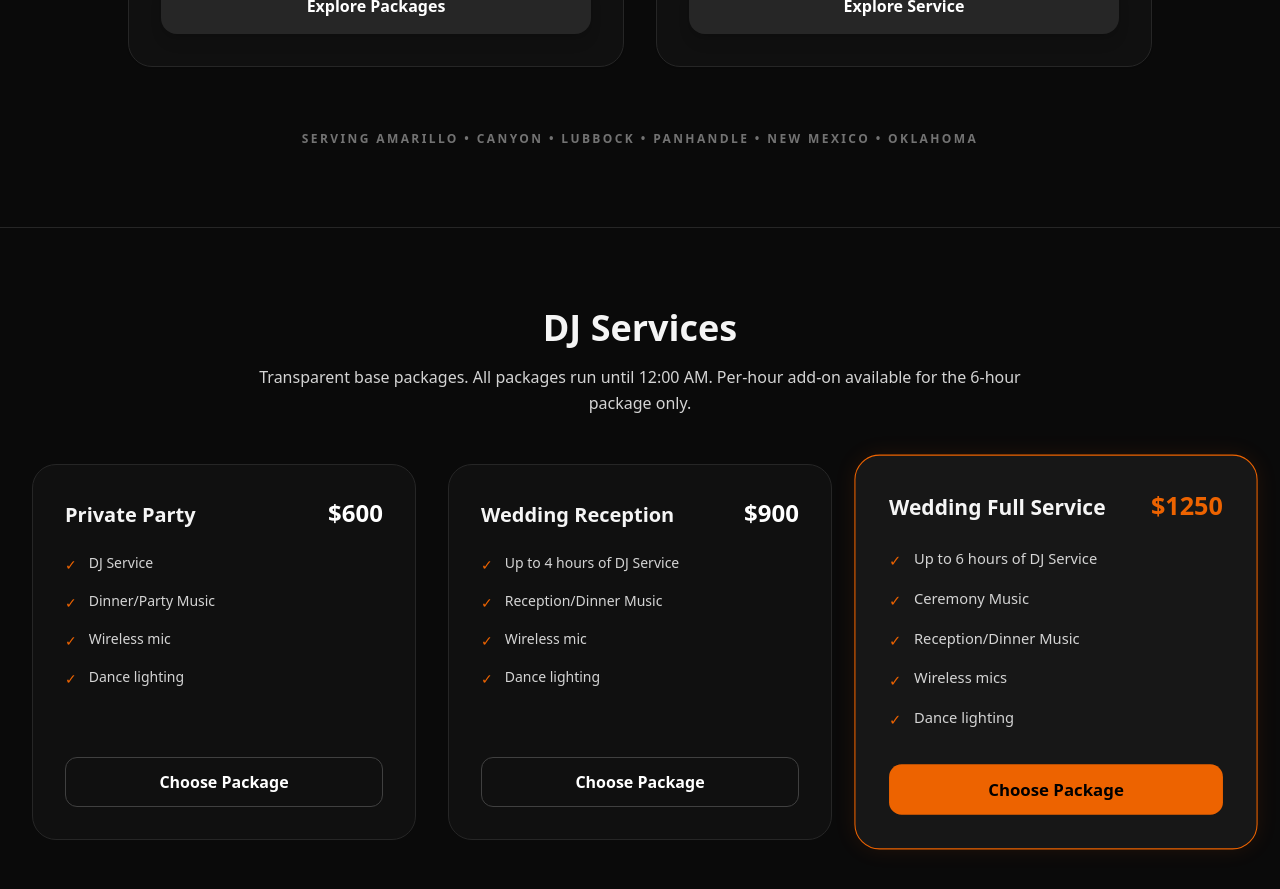
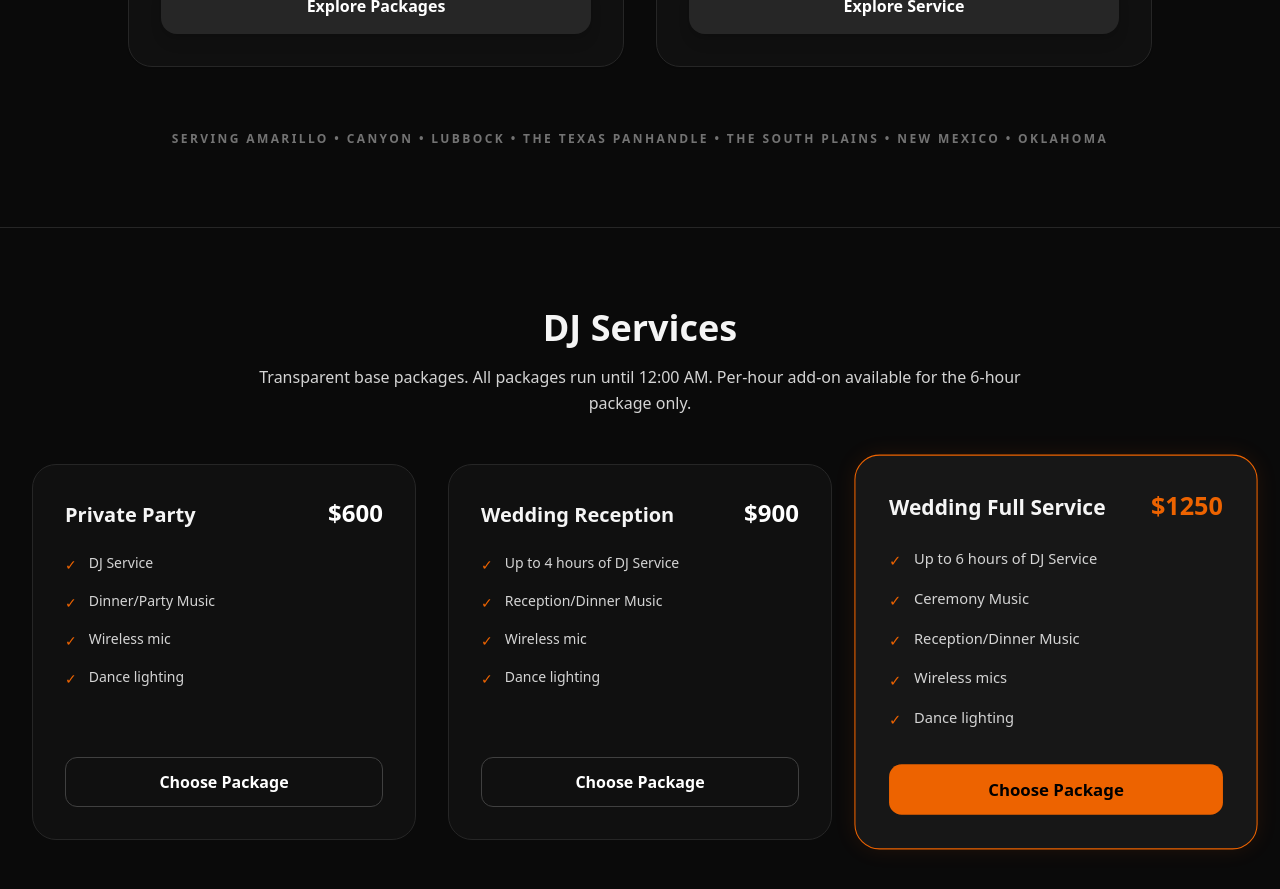
Before and after one commit to dexter806/tascosa.audio, a Next.js app: page / in a window 1280 px wide. Shown: the part 1320-2209 px from the top of the page. Built offline with nearby package versions, Linux system fonts and the light colour scheme.

Commit message:
Update index.js

```diff
--- a/pages/index.js
+++ b/pages/index.js
@@ -198,7 +198,7 @@ export default function Home() {
   {/* Trust Badge / Experience Note */}
   <div className="mt-16 text-center">
     <p className="text-xs uppercase tracking-[0.2em] text-neutral-500 font-semibold">
-      Serving Amarillo • Canyon • Lubbock • Panhandle • New Mexico • Oklahoma
+      Serving Amarillo • Canyon • Lubbock • The Texas Panhandle • The South Plains • New Mexico • Oklahoma
     </p>
   </div>
 </section>
```
